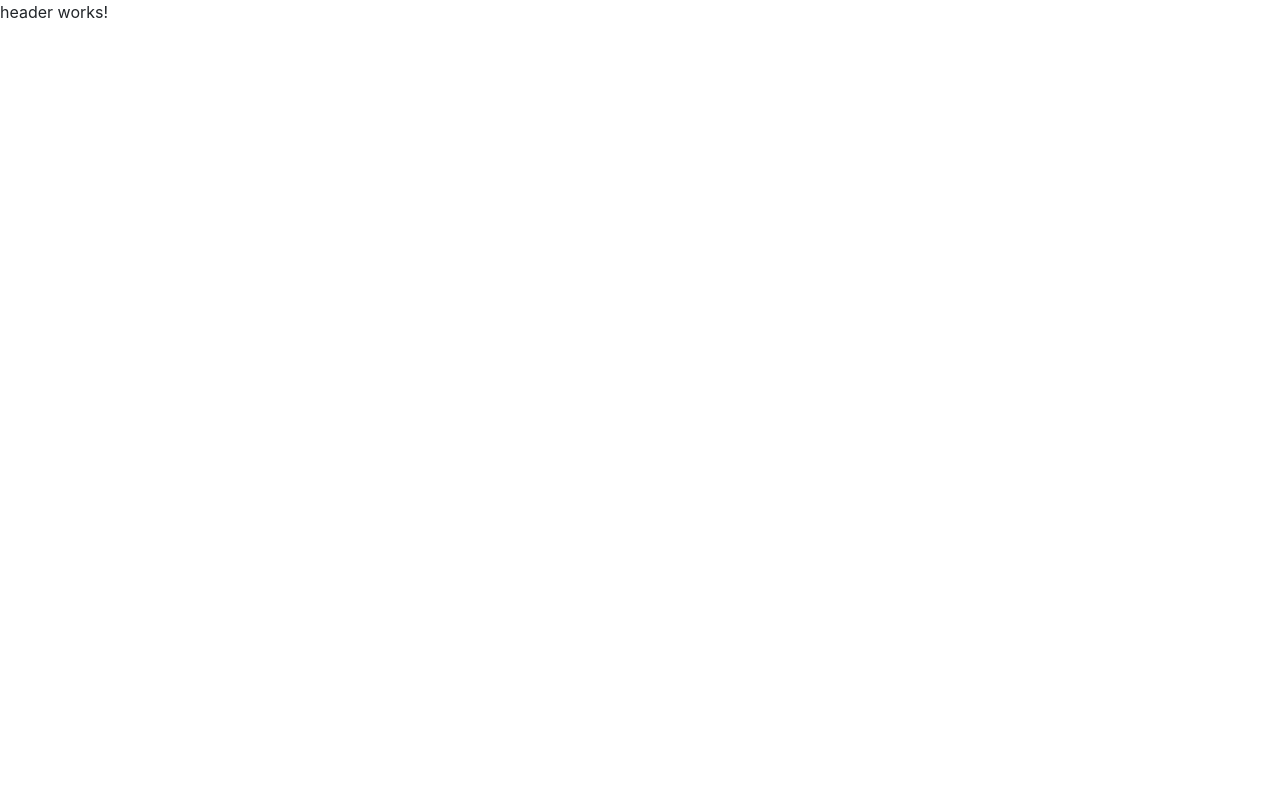
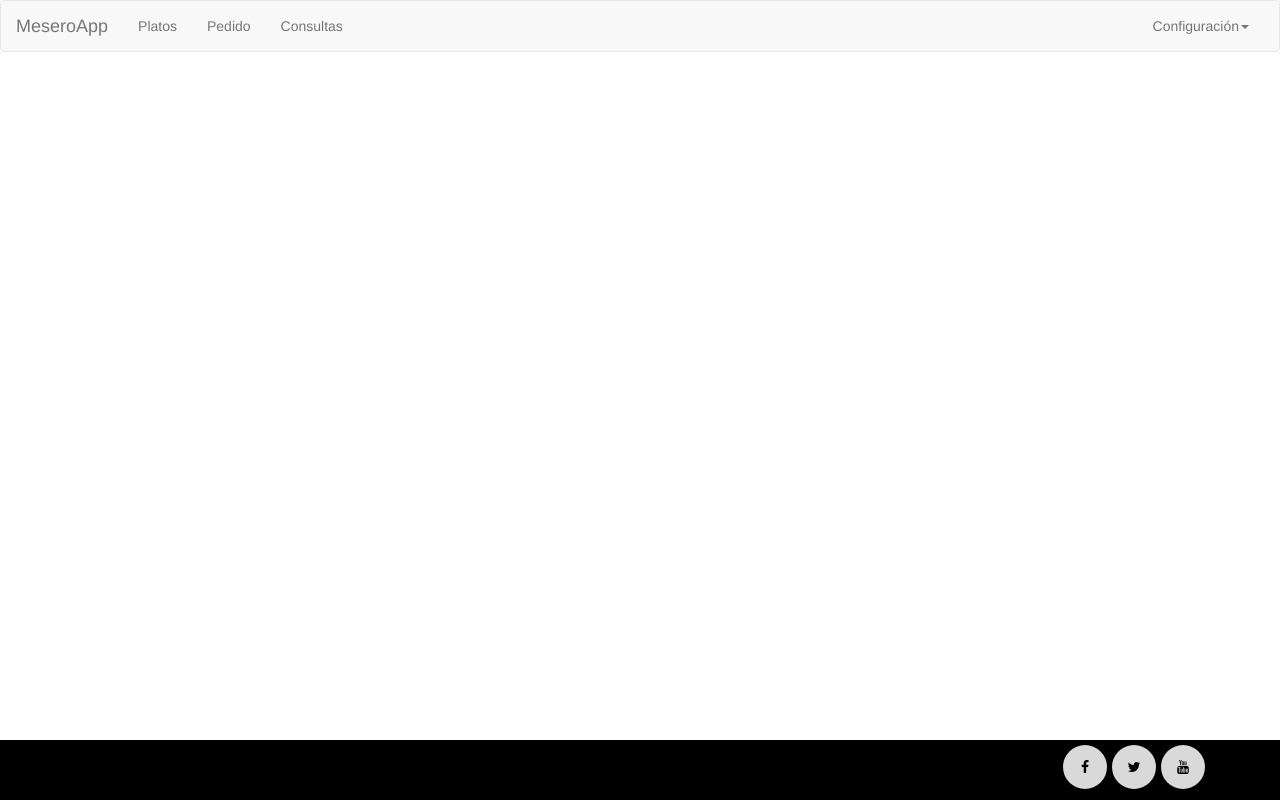
Before and after one commit to Erojas14th/ANGULAR-MeseroApp, an Angular app: page / in a window 1280 px wide. Built offline with nearby package versions, Linux system fonts and the light colour scheme.

Commit message:
Header y Footer

```diff
--- a/package.json
+++ b/package.json
@@ -21,7 +21,7 @@
     "@angular/platform-browser": "^5.2.0",
     "@angular/platform-browser-dynamic": "^5.2.0",
     "@angular/router": "^5.2.0",
-    "bootstrap": "^4.0.0",
+    "bootstrap": "^3.3.7",
     "core-js": "^2.4.1",
     "rxjs": "^5.5.6",
     "zone.js": "^0.8.19"
--- a/src/app/app.component.html
+++ b/src/app/app.component.html
@@ -1 +1,2 @@
 <app-header></app-header>
+<app-footer></app-footer>
--- a/src/app/app.module.ts
+++ b/src/app/app.module.ts
@@ -1,7 +1,7 @@
 import { BrowserModule } from '@angular/platform-browser';
 import { NgModule } from '@angular/core';
 
-
+// Componentes
 import { AppComponent } from './app.component';
 import { ConsultaComponent } from './consulta/consulta.component';
 import { ConsumoComponent } from './consumo/consumo.component';
--- a/src/app/footer/footer.component.css
+++ b/src/app/footer/footer.component.css
@@ -0,0 +1,40 @@
+body{background-color: #fff;}
+
+.social-icon {
+  list-style: none;
+  padding: 0;
+  margin: 0;
+}
+
+.social-icon li{
+  display: inline-block;
+  text-align: center;
+}
+
+.social-icon a {
+  display: block;
+  width: 44px;
+  height: 44px;
+  line-height: 44px;
+  border-radius: 50%;
+  margin-right: 5px;
+}
+
+.social-icon a {
+  background: rgba(255, 255, 255, 0.85); /* social icon background color */
+  color: #000; /* social icon color */
+}
+
+.social-icon a:hover {
+  background: rgba(255, 255, 255, 0.25); /* social icon hover background color */
+  color: #fff; /* social icon hover color */
+}
+
+.footer {
+  position: absolute;
+  bottom: 0;
+  padding-top: 5px;
+  width: 100%;
+  height: 60px;
+  background-color: #000;
+}
--- a/src/app/footer/footer.component.html
+++ b/src/app/footer/footer.component.html
@@ -1,3 +1,24 @@
-<p>
-  footer works!
-</p>
+<link href="//maxcdn.bootstrapcdn.com/font-awesome/4.3.0/css/font-awesome.min.css" rel="stylesheet">
+
+<footer class="footer">
+  <div class="container">
+    <ul class="social-icon animate pull-right">
+      <li>
+        <a href="https://facebook.com/mitocode" title="facebook" target="_blank">
+          <i class="fa fa-facebook"></i>
+        </a>
+      </li>
+
+      <li>
+        <a href="https://twitter.com/mitocode" title="twitter" target="_blank">
+          <i class="fa fa-twitter"></i>
+        </a>
+      </li>
+      <li>
+        <a href="https://youtube.com/mitocode" title="youtube" target="_blank">
+          <i class="fa fa-youtube"></i>
+        </a>
+      </li>
+    </ul>
+  </div>
+</footer>
--- a/src/app/header/header.component.html
+++ b/src/app/header/header.component.html
@@ -1,3 +1,25 @@
-<p>
-  header works!
-</p>
+<div class="navbar navbar-default">
+  <div class="container-fluid">
+    <div class="nav-header">
+      <a href="#" class="navbar-brand">MeseroApp</a>
+    </div>
+
+    <div class="collapse navbar-collapse">
+      <ul class="nav navbar-nav">
+        <li><a class="nav-link">Platos</a></li>
+        <li><a class="nav-link" >Pedido</a></li>
+        <li><a class="nav-link" >Consultas</a></li>
+      </ul>
+
+      <div class="nav navbar-nav navbar-right">
+        <li class="dropdown" >
+          <a style="cursor: pointer" class="dropdown-toggle" role="button">Configuración<span class="caret"></span></a>
+          <ul class="dropdown-menu">
+            <li><a style="cursor: pointer">Mi Perfil</a></li>
+            <li><a style="cursor: pointer">Cerrar Sesión</a></li>
+          </ul>
+        </li>
+      </div>
+    </div>
+  </div>
+</div>
--- a/src/index.html
+++ b/src/index.html
@@ -2,7 +2,7 @@
 <html lang="en">
 <head>
   <meta charset="utf-8">
-  <title>MESEROANGULAR</title>
+  <title>MESERO-ANGULAR</title>
   <base href="/">
 
   <meta name="viewport" content="width=device-width, initial-scale=1">
```
Also changed, not shown: 1 other file (tests, documents, lock files or other folders).
